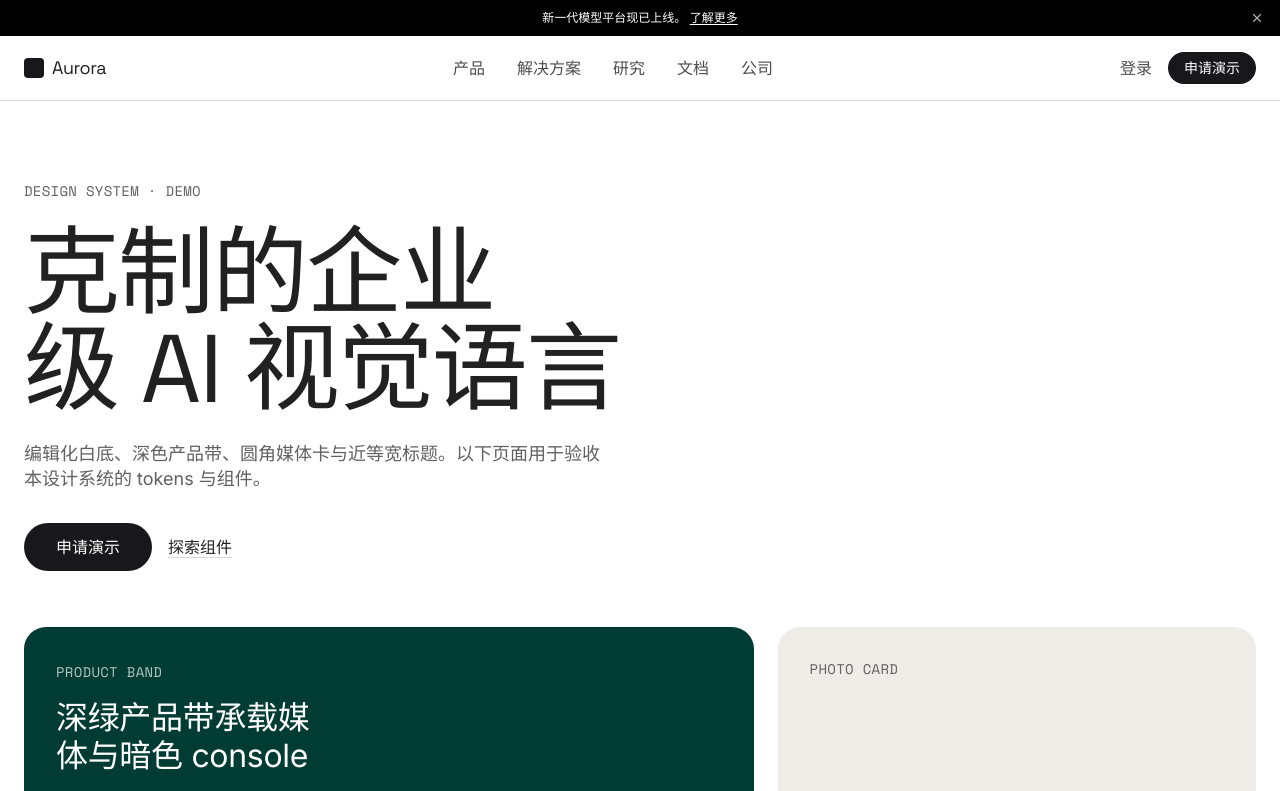
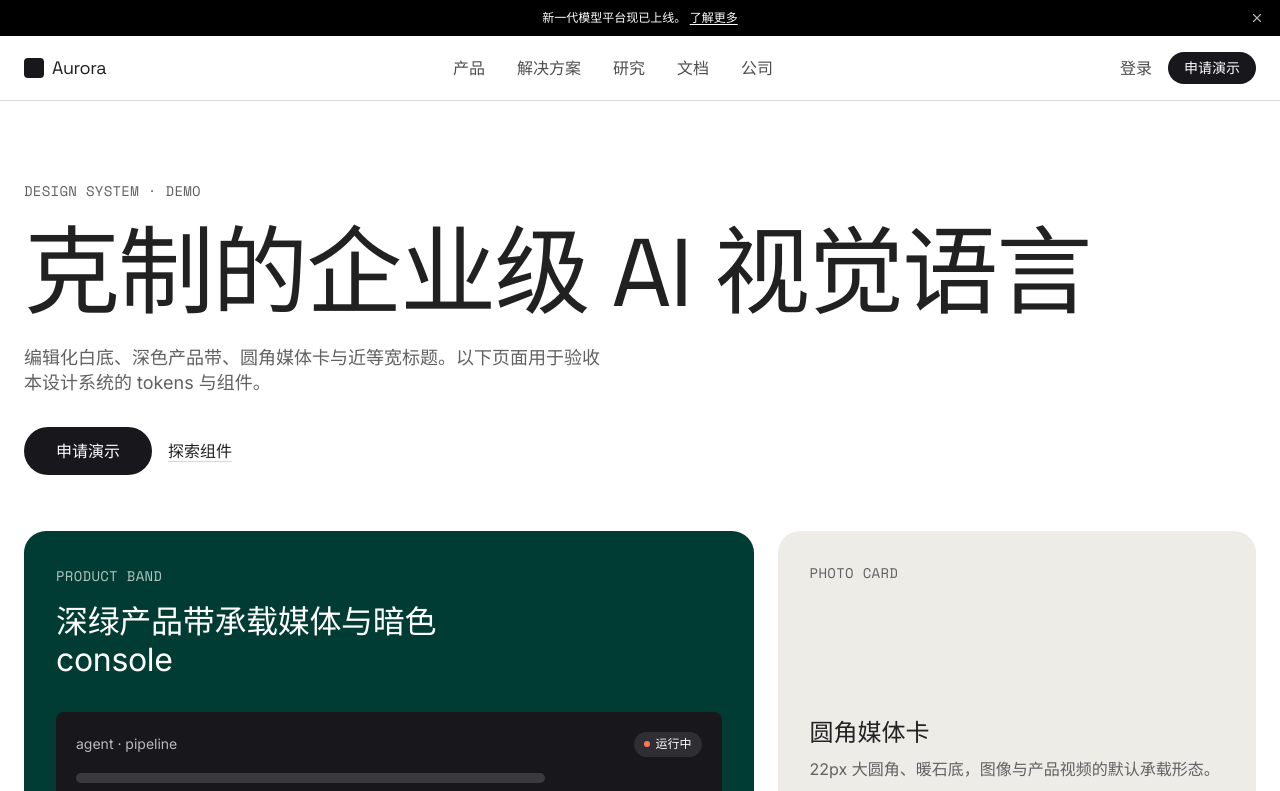
Before and after one commit to roymvp/cohere-design-style, a Next.js app: page / in a window 1280 px wide. Shown: the top 791 px of the page. Built offline with nearby package versions, Linux system fonts and the light colour scheme.

Commit message:
feat: update text styles in footer and hero sections\n\nRefined heading texts for better localization and clarity

```diff
--- a/components/showcase/footer-section.tsx
+++ b/components/showcase/footer-section.tsx
@@ -19,7 +19,7 @@ export function FooterSection() {
         <div className="grid gap-12 lg:grid-cols-2">
           <div>
             <span className="type-mono-label text-coral">AI moves fast</span>
-            <h2 className="type-card-heading mt-4 max-w-sm text-balance text-canvas">
+            <h2 className="type-card-heading mt-4 max-w-sm text-canvas">
               订阅进展更新
             </h2>
             <div className="mt-6 flex max-w-md items-center gap-3">
--- a/components/showcase/hero-section.tsx
+++ b/components/showcase/hero-section.tsx
@@ -11,7 +11,7 @@ export function HeroSection() {
   return (
     <section className="mx-auto max-w-7xl px-6 pt-20 pb-16">
       <p className="type-mono-label text-body-muted">Design System · Demo</p>
-      <h1 className="type-hero mt-6 max-w-4xl text-balance text-ink">
+      <h1 className="type-hero mt-6 text-ink">
         克制的企业级 AI 视觉语言
       </h1>
       <p className="type-body-large mt-6 max-w-xl text-body-muted">
@@ -31,7 +31,7 @@ export function HeroSection() {
       <div className="mt-14 grid gap-6 lg:grid-cols-5">
         <div className="relative overflow-hidden rounded-[var(--radius-lg)] bg-deep-green p-8 lg:col-span-3">
           <span className="type-mono-label text-canvas/70">Product Band</span>
-          <p className="type-card-heading mt-4 max-w-sm text-balance text-canvas">
+          <p className="type-card-heading mt-4 max-w-sm text-canvas">
             深绿产品带承载媒体与暗色 console
           </p>
           <div className="mt-8 rounded-[var(--radius-sm)] bg-primary p-5">
```
